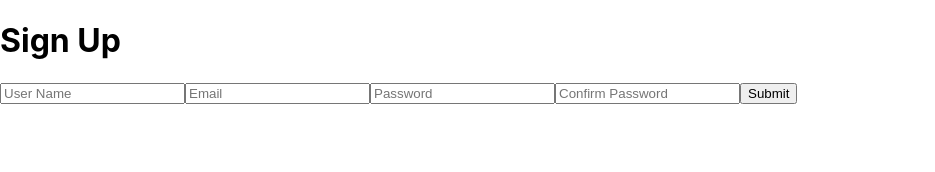
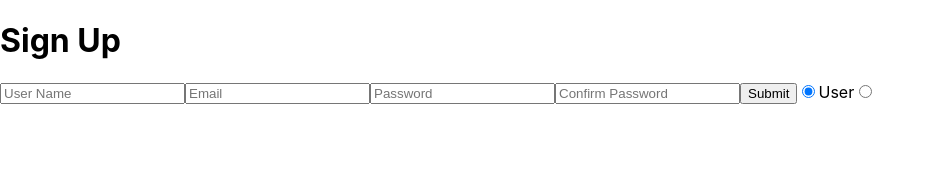
Before and after one commit to HanaTarek/frontendTazkrty, a React (Create React App) app in the folder tazkarty-frontend/: page /signup in a window 1280 px wide. Shown: the top 172 px of the page, without its empty margins (0-935 px from the left). Built offline with nearby package versions, Linux system fonts and the light colour scheme.

Commit message:
add role

```diff
--- a/tazkarty-frontend/src/components/SignUp/SignUp.jsx
+++ b/tazkarty-frontend/src/components/SignUp/SignUp.jsx
@@ -7,13 +7,19 @@ const SignUp = () => {
   const [email , Setemail] = useState("");
   const [password , Setpassword] = useState("");
   const [password2 , Setpassword2] = useState("");
+  const[role , Setrole] = useState("user");
+
+  const handleRoleChange = (e) => {
+    Setrole(e.target.value);
+  }
 
   const handleSubmit = async (e) => {
     const DataToSend = {
       username : username,
       email : email,
       password : password,
-      password2 : password2
+      password2 : password2,
+      role : role
     }
     e.preventDefault();
     try {
@@ -74,6 +80,27 @@ const SignUp = () => {
 
 
 
+      <label>
+        <input
+          type="radio"
+          name="role"
+          value="user"
+          checked={role === 'user'}
+          onChange={handleRoleChange}
+        />
+        User
+      </label>
+
+      <label>
+        <input
+          type="radio"
+          name="role"
+          value="organization"
+          checked={role === 'organization'}
+          onChange={handleRoleChange}
+        />
+        </label>
+
 
 
       </form>
```
